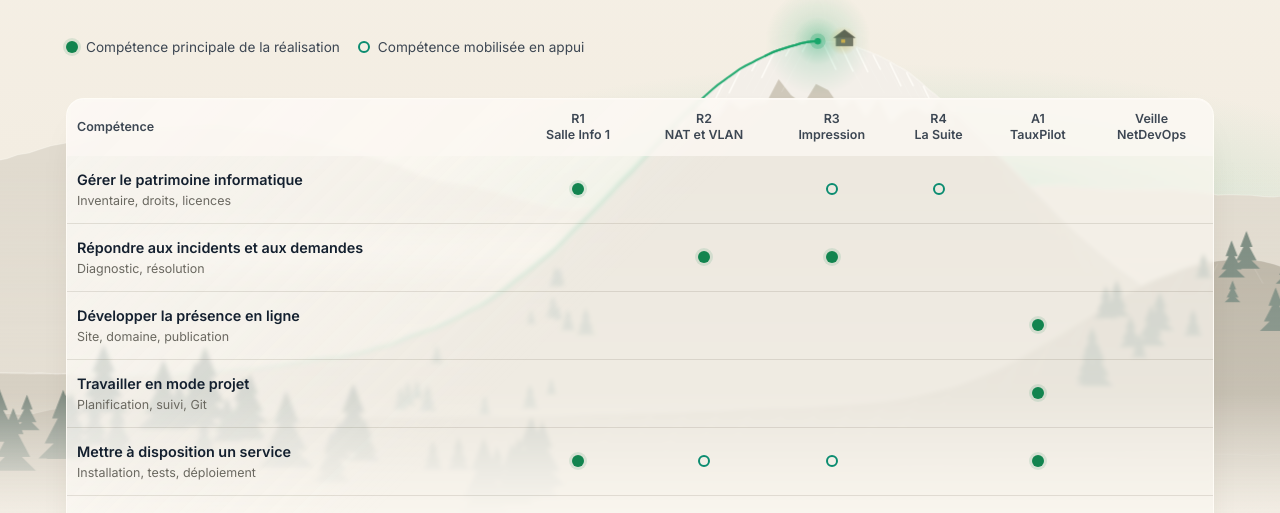
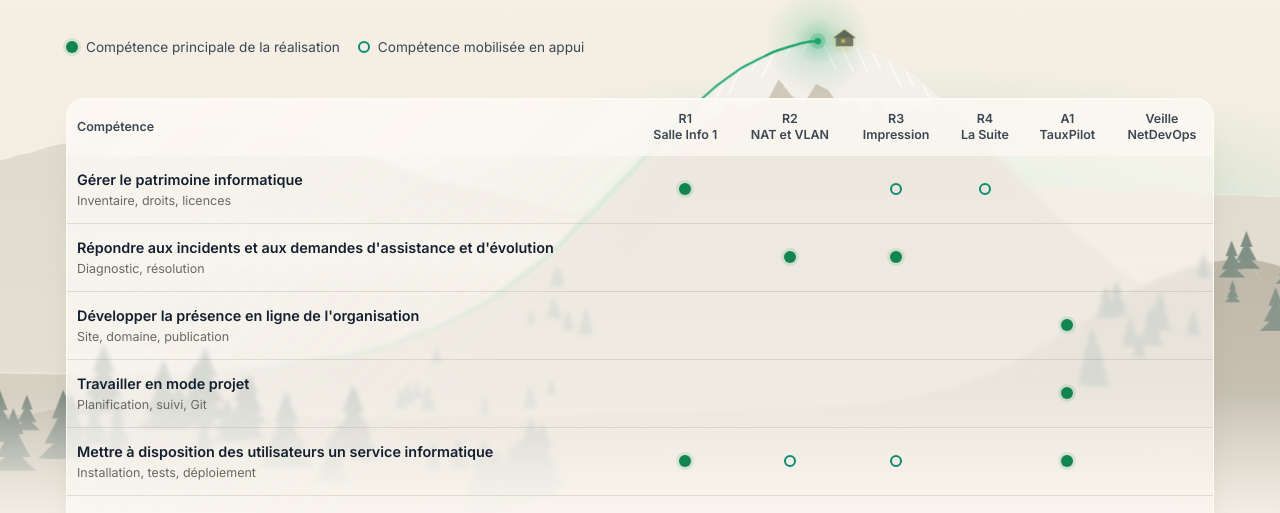
Before and after one commit to LexyLaure/portfolio, a plain HTML site: page index.html in a window 1280 px wide. Both pictures are taken after a click on the link "Tableau des compétences". Shown: the part 283-796 px from the top of the page. Drawn offline with Linux system fonts and the light colour scheme.

Commit message:
Portfolio : compétences harmonisées sur les intitulés du référentiel

```diff
--- a/index.html
+++ b/index.html
@@ -617,7 +617,7 @@ footer .wrap > div{display:flex;justify-content:space-between;gap:12px;flex-wrap
       <div class="kv"><span>Période</span><b>Mai – juin 2026</b></div>
       <div class="kv"><span>Cadre</span><b>Stage, Institut Saint Dominique</b></div>
       <div class="kv"><span>Travail</span><b>En binôme avec le service informatique</b></div>
-      <div class="kv"><span>Compétences</span><div class="chips"><span class="chip c">Gérer le patrimoine</span><span class="chip c">Mettre à disposition</span></div></div>
+      <div class="kv"><span>Compétences</span><div class="chips"><span class="chip c">Patrimoine</span><span class="chip c">Mise à disposition</span></div></div>
     </aside>
     <div class="fiche-body">
       <div class="blk"><h3>Contexte et besoin</h3><p>La salle informatique Info 1 accueille des cours toute l'année. Ses 36 postes étaient en fin de vie et devaient être remplacés avant le nouveau cycle pédagogique, sans bloquer les cours plus longtemps que nécessaire.</p></div>
@@ -644,7 +644,7 @@ pause</pre></div>
       <div class="blk"><h3>Résultat</h3><p>Les 36 postes sont configurés de façon identique, joints au domaine et gérés depuis IACA. Le script a évité de répéter les mêmes réglages à la main sur chaque machine.</p></div>
       <div class="blk"><h3>Compétences mobilisées</h3>
         <div class="proof-sentence"><b>Gérer le patrimoine informatique</b>J'ai remplacé et recensé les postes de la salle Info 1 et organisé la mise au rebut des anciens afin de renouveler le parc. Le résultat est vérifiable par la liste des postes dans la console IACA.</div>
-        <div class="proof-sentence"><b>Mettre à disposition un service</b>J'ai déployé et testé les nouveaux postes avant la reprise des cours. Le script et la session élève testée en sont la preuve, car j'ai vérifié le service avant de le livrer aux utilisateurs.</div>
+        <div class="proof-sentence"><b>Mettre à disposition des utilisateurs un service informatique</b>J'ai déployé et testé les nouveaux postes avant la reprise des cours. Le script et la session élève testée en sont la preuve, car j'ai vérifié le service avant de le livrer aux utilisateurs.</div>
       </div>
       <div class="blk"><h3>Preuves</h3><div class="todo">Capture recadrée de la console IACA montrant le sous-parc Info 1 (noms anonymisés).</div><div class="todo">Photo de la salle ou des postes en cours d'installation, si l'établissement l'autorise.</div></div>
       <div class="blk"><h3>Bilan réflexif</h3><p>J'ai appris qu'un script fait gagner beaucoup de temps dès qu'une tâche se répète. Avec le recul, désactiver l'UAC et vider le mot de passe local affaiblissent la sécurité : je remettrais ces réglages en fin de préparation, ou j'utiliserais une GPO plutôt qu'un script local.</p></div>
@@ -661,7 +661,7 @@ pause</pre></div>
       <div class="kv"><span>Période</span><b>Mai – juin 2026</b></div>
       <div class="kv"><span>Cadre</span><b>Stage, Institut Saint Dominique</b></div>
       <div class="kv"><span>Travail</span><b>Sous la supervision du tuteur</b></div>
-      <div class="kv"><span>Compétences</span><div class="chips"><span class="chip c">Incidents</span><span class="chip c">Mettre à disposition</span></div></div>
+      <div class="kv"><span>Compétences</span><div class="chips"><span class="chip c">Incidents</span><span class="chip c">Mise à disposition</span></div></div>
     </aside>
     <div class="fiche-body">
       <div class="blk"><h3>Contexte et besoin</h3><p>Les enseignants utilisent <strong>Veyon</strong> pour superviser les écrans des élèves. Il fallait rendre cet outil joignable à travers le pare-feu. En parallèle, un poste administratif avait été branché par erreur sur le réseau pédagogique, et des postes de la salle Info 2 n'avaient plus de réseau.</p></div>
@@ -671,8 +671,8 @@ pause</pre></div>
       <div class="blk"><h3>Démarche</h3><ol><li>Fixer l'adresse du poste par réservation DHCP, sinon la règle NAT casse au prochain bail.</li><li>Créer la redirection limitée au port de Veyon.</li><li>Pour le poste mal raccordé : constater qu'il reçoit une adresse du mauvais réseau, suivre le câble jusqu'au sous-répartiteur, changer de port.</li><li>Pour Info 2 : tester la carte réseau, puis la prise, puis le câble, jusqu'à trouver l'élément défaillant.</li></ol></div>
       <div class="blk"><h3>Résultat</h3><ul><li>Veyon fonctionne à travers le pare-feu.</li><li>Le poste administratif reçoit à nouveau une adresse du VLAN administratif et accède à ses applications.</li><li>Les postes d'Info 2 ont retrouvé le réseau.</li></ul></div>
       <div class="blk"><h3>Compétences mobilisées</h3>
-        <div class="proof-sentence"><b>Répondre aux incidents</b>J'ai diagnostiqué la perte de réseau en Info 2 et l'erreur de VLAN à partir des tests de configuration IP afin de rétablir le service. Le résultat est vérifiable par la commande ipconfig avant et après l'intervention.</div>
-        <div class="proof-sentence"><b>Mettre à disposition un service</b>J'ai rendu Veyon accessible aux enseignants grâce à une réservation DHCP et une règle NAT, puis j'ai testé la prise de contrôle d'un poste. La capture de la règle (adresses masquées) en est la preuve.</div>
+        <div class="proof-sentence"><b>Répondre aux incidents et aux demandes d'assistance et d'évolution</b>J'ai diagnostiqué la perte de réseau en Info 2 et l'erreur de VLAN à partir des tests de configuration IP afin de rétablir le service. Le résultat est vérifiable par la commande ipconfig avant et après l'intervention.</div>
+        <div class="proof-sentence"><b>Mettre à disposition des utilisateurs un service informatique</b>J'ai rendu Veyon accessible aux enseignants grâce à une réservation DHCP et une règle NAT, puis j'ai testé la prise de contrôle d'un poste. La capture de la règle (adresses masquées) en est la preuve.</div>
       </div>
       <div class="blk"><h3>Preuves</h3><div class="todo">Capture de la règle NAT avec les adresses masquées.</div><div class="todo">Résultat d'ipconfig avant et après le rebrassage (adresses masquées).</div></div>
       <div class="blk"><h3>Bilan réflexif</h3><p>J'ai compris concrètement pourquoi on sépare les réseaux : un simple câble sur le mauvais port suffit à mettre des données sensibles du mauvais côté. La prochaine fois, je documenterais chaque rebrassage dans le plan de brassage au moment même où je le fais.</p></div>
@@ -689,7 +689,7 @@ pause</pre></div>
       <div class="kv"><span>Période</span><b>Mai – juin 2026</b></div>
       <div class="kv"><span>Cadre</span><b>Stage, Institut Saint Dominique</b></div>
       <div class="kv"><span>Travail</span><b>Individuel, validé par le tuteur</b></div>
-      <div class="kv"><span>Compétences</span><div class="chips"><span class="chip c">Incidents</span><span class="chip c">Patrimoine</span><span class="chip c">Mettre à disposition</span></div></div>
+      <div class="kv"><span>Compétences</span><div class="chips"><span class="chip c">Incidents</span><span class="chip c">Patrimoine</span><span class="chip c">Mise à disposition</span></div></div>
     </aside>
     <div class="fiche-body">
       <div class="blk"><h3>Contexte et besoin</h3><p>L'établissement partage ses imprimantes via un serveur d'impression dédié. De nouveaux copieurs devaient être mis en service et, au CDI, les élèves et les professeurs ne trouvaient plus l'imprimante dans leur session.</p></div>
@@ -699,9 +699,9 @@ pause</pre></div>
       <div class="blk"><h3>Démarche</h3><ol><li>Reproduire le problème en ouvrant une session élève au CDI.</li><li>Vérifier que la file existe et fonctionne sur le serveur.</li><li>Comparer le chemin déclaré dans IACA avec le vrai nom de partage.</li><li>Corriger le chemin, rouvrir une session, imprimer une page de test.</li></ol></div>
       <div class="blk"><h3>Résultat</h3><p>L'imprimante du CDI apparaît de nouveau automatiquement dans les sessions élèves et professeurs. Les nouvelles imprimantes sont en service et inventoriées.</p></div>
       <div class="blk"><h3>Compétences mobilisées</h3>
-        <div class="proof-sentence"><b>Répondre aux incidents</b>J'ai diagnostiqué l'absence d'imprimante au CDI en comparant le chemin UNC déclaré dans IACA au partage réel, afin de rétablir l'impression. La page de test imprimée depuis une session élève le prouve.</div>
+        <div class="proof-sentence"><b>Répondre aux incidents et aux demandes d'assistance et d'évolution</b>J'ai diagnostiqué l'absence d'imprimante au CDI en comparant le chemin UNC déclaré dans IACA au partage réel, afin de rétablir l'impression. La page de test imprimée depuis une session élève le prouve.</div>
         <div class="proof-sentence"><b>Gérer le patrimoine informatique</b>J'ai mis à jour l'inventaire des imprimantes avec STUDIUM. L'extrait anonymisé de l'inventaire en est la preuve.</div>
-        <div class="proof-sentence"><b>Mettre à disposition un service</b>J'ai créé et testé les nouvelles files d'impression avant de les ouvrir aux utilisateurs.</div>
+        <div class="proof-sentence"><b>Mettre à disposition des utilisateurs un service informatique</b>J'ai créé et testé les nouvelles files d'impression avant de les ouvrir aux utilisateurs.</div>
       </div>
       <div class="blk"><h3>Preuves</h3><div class="todo">Capture du chemin UNC corrigé dans IACA (noms anonymisés).</div><div class="todo">Capture de la liste des files d'impression sur le serveur.</div></div>
       <div class="blk"><h3>Bilan réflexif</h3><p>Une seule faute dans un chemin réseau suffit à priver toute une salle d'impression. J'ai appris à suivre le chemin complet, de la session jusqu'au serveur, plutôt que de réinstaller au hasard.</p></div>
@@ -770,9 +770,9 @@ pause</pre></div>
       <div class="blk"><h3>Démarche</h3><ol><li>Rédiger l'idée et le plan du MVP (produit minimum).</li><li>Monter l'infrastructure, puis le backend, la base, le frontend.</li><li>Sécuriser : base et API non exposées, routes admin protégées, pare-feu.</li><li>Ajouter un contrôle de santé qui interroge réellement la base (réponse 200 ou 503).</li><li>Garder une sauvegarde de chaque image déployée pour pouvoir revenir en arrière.</li><li>Faire auditer les calculs, ce qui a révélé trois erreurs, corrigées et testées dans une copie isolée (85 tests passants).</li></ol></div>
       <div class="blk"><h3>Résultat</h3><p>Le site est en ligne sur tauxpilot.fr en HTTPS, avec comptes utilisateurs, comparateur et alertes. Les services internes ne sont pas joignables depuis Internet.</p></div>
       <div class="blk"><h3>Compétences mobilisées</h3>
-        <div class="proof-sentence"><b>Développer la présence en ligne</b>J'ai publié un site sur un nom de domaine avec HTTPS et des e-mails à l'image du service. Le site public et son certificat sont vérifiables par tous.</div>
+        <div class="proof-sentence"><b>Développer la présence en ligne de l'organisation</b>J'ai publié un site sur un nom de domaine avec HTTPS et des e-mails à l'image du service. Le site public et son certificat sont vérifiables par tous.</div>
         <div class="proof-sentence"><b>Travailler en mode projet</b>J'ai planifié le MVP, suivi l'avancement dans un journal de reprise et versionné le code avec Git. Le journal et l'historique des commits en sont la preuve.</div>
-        <div class="proof-sentence"><b>Mettre à disposition un service</b>J'ai déployé l'application en conteneurs, ajouté un contrôle de santé et gardé des images de retour arrière. Le schéma d'architecture et la réponse du contrôle de santé le montrent.</div>
+        <div class="proof-sentence"><b>Mettre à disposition des utilisateurs un service informatique</b>J'ai déployé l'application en conteneurs, ajouté un contrôle de santé et gardé des images de retour arrière. Le schéma d'architecture et la réponse du contrôle de santé le montrent.</div>
         <div class="proof-sentence"><b>Organiser son développement professionnel</b>Je me suis autoformé à Docker, FastAPI, Next.js et au RGPD en dehors des cours.</div>
       </div>
       <div class="blk"><h3>Preuves</h3><div class="todo">Capture de la page d'accueil de tauxpilot.fr et du cadenas HTTPS.</div><div class="todo">Extrait du docker-compose.yml (sans secrets ni variables d'environnement).</div><div class="todo">Capture de l'historique Git ou d'un commit représentatif.</div></div>
@@ -861,20 +861,20 @@ pause</pre></div>
     </tr></thead>
     <tbody>
       <tr><th scope="row">Gérer le patrimoine informatique<small>Inventaire, droits, licences</small></th><td><i class="dot full" aria-label="principale"></i></td><td></td><td><i class="dot half" aria-label="en appui"></i></td><td><i class="dot half" aria-label="en appui"></i></td><td></td><td></td></tr>
-      <tr><th scope="row">Répondre aux incidents et aux demandes<small>Diagnostic, résolution</small></th><td></td><td><i class="dot full" aria-label="principale"></i></td><td><i class="dot full" aria-label="principale"></i></td><td></td><td></td><td></td></tr>
-      <tr><th scope="row">Développer la présence en ligne<small>Site, domaine, publication</small></th><td></td><td></td><td></td><td></td><td><i class="dot full" aria-label="principale"></i></td><td></td></tr>
+      <tr><th scope="row">Répondre aux incidents et aux demandes d'assistance et d'évolution<small>Diagnostic, résolution</small></th><td></td><td><i class="dot full" aria-label="principale"></i></td><td><i class="dot full" aria-label="principale"></i></td><td></td><td></td><td></td></tr>
+      <tr><th scope="row">Développer la présence en ligne de l'organisation<small>Site, domaine, publication</small></th><td></td><td></td><td></td><td></td><td><i class="dot full" aria-label="principale"></i></td><td></td></tr>
       <tr><th scope="row">Travailler en mode projet<small>Planification, suivi, Git</small></th><td></td><td></td><td></td><td></td><td><i class="dot full" aria-label="principale"></i></td><td></td></tr>
-      <tr><th scope="row">Mettre à disposition un service<small>Installation, tests, déploiement</small></th><td><i class="dot full" aria-label="principale"></i></td><td><i class="dot half" aria-label="en appui"></i></td><td><i class="dot half" aria-label="en appui"></i></td><td></td><td><i class="dot full" aria-label="principale"></i></td><td></td></tr>
+      <tr><th scope="row">Mettre à disposition des utilisateurs un service informatique<small>Installation, tests, déploiement</small></th><td><i class="dot full" aria-label="principale"></i></td><td><i class="dot half" aria-label="en appui"></i></td><td><i class="dot half" aria-label="en appui"></i></td><td></td><td><i class="dot full" aria-label="principale"></i></td><td></td></tr>
       <tr><th scope="row">Organiser son développement professionnel<small>Veille, autoformation</small></th><td></td><td></td><td></td><td><i class="dot full" aria-label="principale"></i></td><td><i class="dot half" aria-label="en appui"></i></td><td><i class="dot full" aria-label="principale"></i></td></tr>
     </tbody>
   </table></div>
 
   <div class="comp-list">
-    <div class="comp"><div class="comp-head"><span class="n">C1</span><h3>Gérer le patrimoine informatique</h3></div><ul><li><a href="#r-salle-info">R1</a> : renouvellement et recensement des 36 postes dans IACA.</li><li><a href="#r-impression">R3</a> : inventaire des imprimantes avec STUDIUM.</li></ul></div>
-    <div class="comp"><div class="comp-head"><span class="n">C2</span><h3>Répondre aux incidents et aux demandes d'assistance</h3></div><ul><li><a href="#r-reseau">R2</a> : poste sur le mauvais VLAN, pannes réseau en Info 2.</li><li><a href="#r-impression">R3</a> : imprimante absente des sessions au CDI.</li></ul></div>
+    <div class="comp"><div class="comp-head"><span class="n">C1</span><h3>Gérer le patrimoine informatique</h3></div><ul><li><a href="#r-salle-info">R1</a> : renouvellement et recensement des 36 postes dans IACA.</li><li><a href="#r-impression">R3</a> : inventaire des imprimantes avec STUDIUM.</li><li><a href="#r-suite">R4</a> : comparaison des licences actuelles et des solutions libres.</li></ul></div>
+    <div class="comp"><div class="comp-head"><span class="n">C2</span><h3>Répondre aux incidents et aux demandes d'assistance et d'évolution</h3></div><ul><li><a href="#r-reseau">R2</a> : poste sur le mauvais VLAN, pannes réseau en Info 2.</li><li><a href="#r-impression">R3</a> : imprimante absente des sessions au CDI.</li></ul></div>
     <div class="comp"><div class="comp-head"><span class="n">C3</span><h3>Développer la présence en ligne de l'organisation</h3></div><ul><li><a href="#r-tauxpilot">A1</a> : site public en HTTPS sur tauxpilot.fr, e-mails transactionnels.</li></ul></div>
     <div class="comp"><div class="comp-head"><span class="n">C4</span><h3>Travailler en mode projet</h3></div><ul><li><a href="#r-tauxpilot">A1</a> : plan de MVP, journal de reprise, versionnement Git.</li></ul></div>
-    <div class="comp"><div class="comp-head"><span class="n">C5</span><h3>Mettre à disposition des utilisateurs un service informatique</h3></div><ul><li><a href="#r-salle-info">R1</a> : postes déployés et testés avant la reprise des cours.</li><li><a href="#r-reseau">R2</a> : accès à Veyon via NAT.</li><li><a href="#r-tauxpilot">A1</a> : déploiement en conteneurs avec contrôle de santé.</li></ul></div>
+    <div class="comp"><div class="comp-head"><span class="n">C5</span><h3>Mettre à disposition des utilisateurs un service informatique</h3></div><ul><li><a href="#r-salle-info">R1</a> : postes déployés et testés avant la reprise des cours.</li><li><a href="#r-reseau">R2</a> : accès à Veyon via NAT.</li><li><a href="#r-impression">R3</a> : nouvelles files d'impression créées et testées.</li><li><a href="#r-tauxpilot">A1</a> : déploiement en conteneurs avec contrôle de santé.</li></ul></div>
     <div class="comp"><div class="comp-head"><span class="n">C6</span><h3>Organiser son développement professionnel</h3></div><ul><li><a href="#veille">Veille NetDevOps</a> : dispositif PULL / PUSH et journal.</li><li><a href="#r-suite">R4</a> : étude de La Suite Numérique.</li><li><a href="#r-tauxpilot">A1</a> : autoformation à Docker, FastAPI et Next.js.</li></ul></div>
   </div>
 </section>
```
